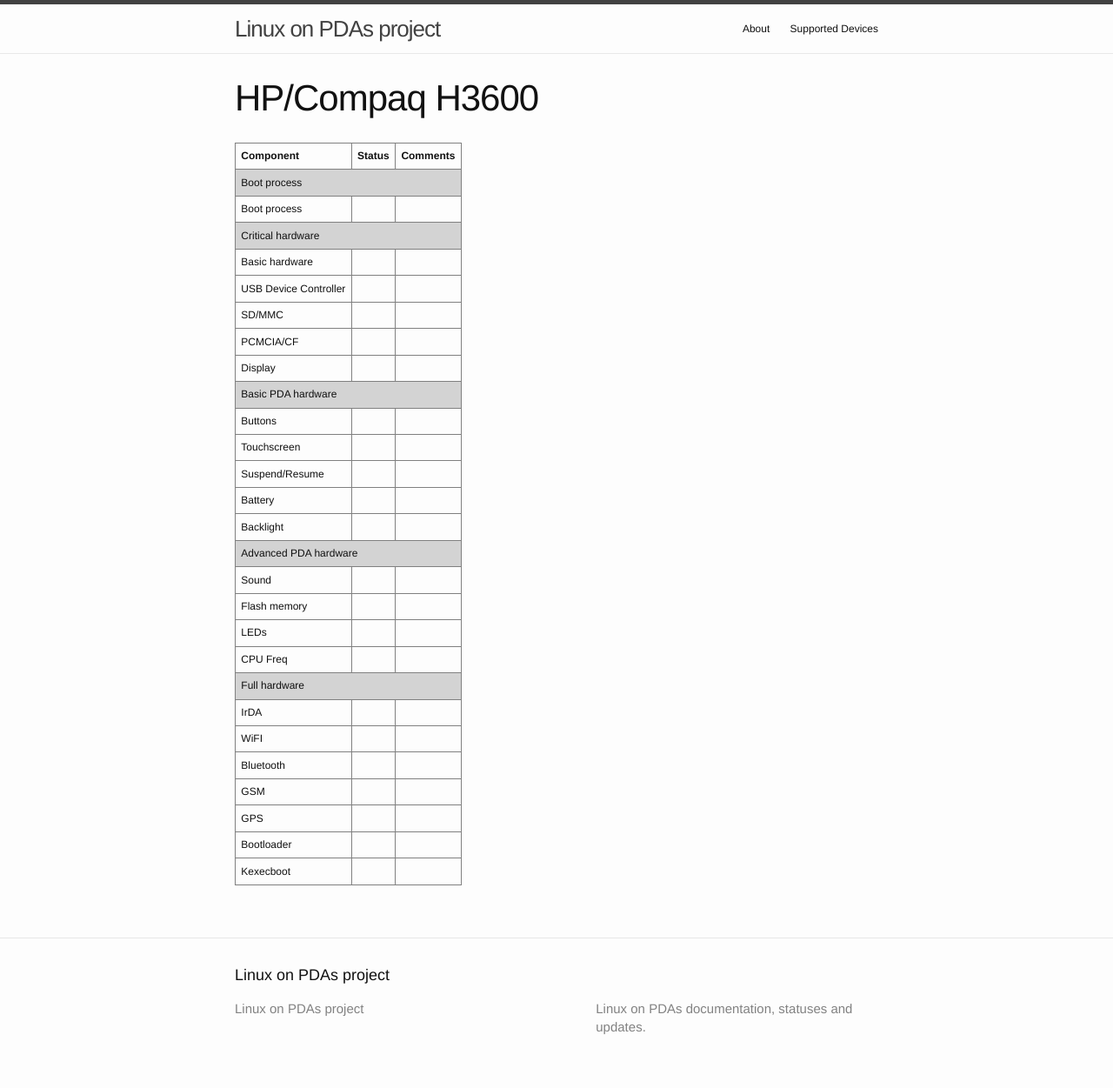
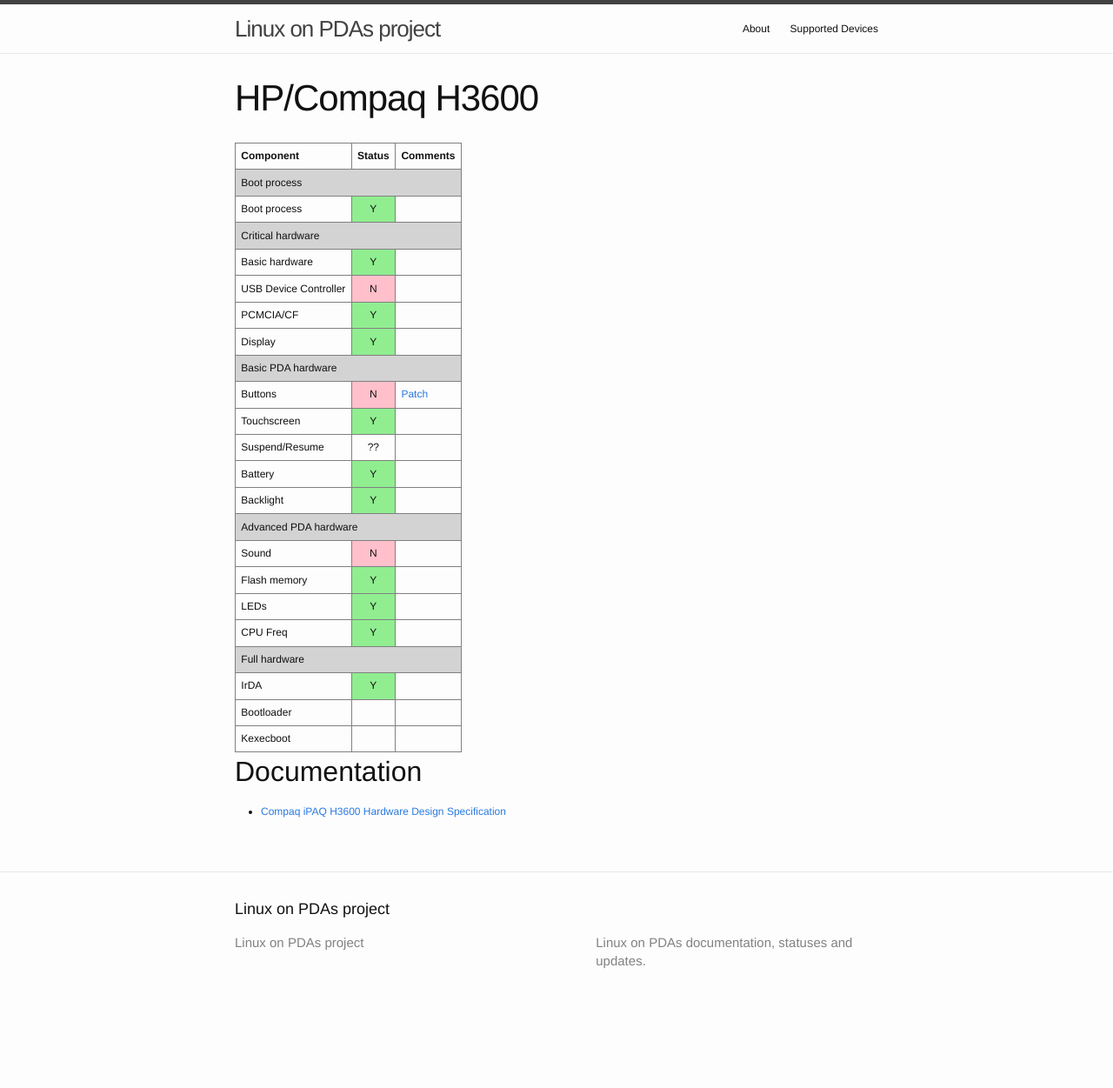
Before and after one commit to LinuxPDA/linuxpda.github.io, a Jekyll site: the page built from _devices/HP_Compaq/iPAQ/h3600.md, in a window 1280 px wide. Shown: the whole page at 87% size. Built offline with Jekyll 4.4.1, drawn with Linux system fonts in a browser that asks for light colours; after the commit the page ends 1175 px from its top, so only the background shows below that.

Commit message:
Populate iPAQ h3xxx devices
Signed-off-by: Dmitry Eremin-Solenikov <dbaryshkov@gmail.com>

```diff
--- a/_devices/HP_Compaq/iPAQ/h3600.md
+++ b/_devices/HP_Compaq/iPAQ/h3600.md
@@ -3,4 +3,30 @@
 vendor: HP/Compaq
 family: iPAQ
 model: H3600
+status-boot: Y
+status-basic: Y
+status-udc: N
+status-mmc: NA
+status-pcmcia: Y
+status-display: Y
+status-buttons: N
+status-buttons-comment: <a href="https://github.com/bluelightning/meta-handheld/blob/master/recipes-kernel/linux/linux-yocto-3.17/h3600/0002-input-driver-for-microcontroller-keys-on-the-iPaq-h3.patch">Patch</a>
+status-touchscreen: Y
+status-suspend: ??
+status-battery: Y
+status-backlight: Y
+status-sound: N
+status-flash: Y
+status-leds: Y
+status-cpufreq: Y
+status-irda: Y
+status-wifi: NA
+status-bluetooth: NA
+status-gsm: NA
+status-gps: NA
 ---
+
+Documentation
+-------------
+
+* [Compaq iPAQ H3600 Hardware Design Specification](http://web.archive.org/web/20100409100328/http://www.handhelds.org/Compaq/iPAQH3600/iPAQ_H3600.html)
```
Also changed, not shown: _devices/HP_Compaq/iPAQ/h3100.md (+21 -0 lines).
